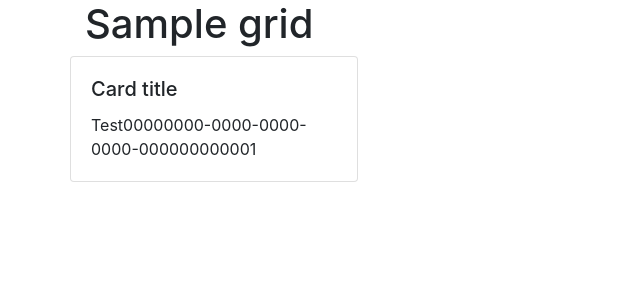
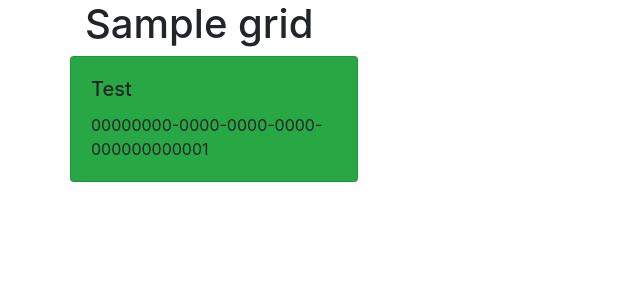
Before and after one commit to dmateos/okgrid, a Django app: page /grids/1 in a window 1280 px wide. Shown: the part 56-356 px from the top of the page, without its empty margins (0-640 px from the left). Run offline with Django 3.2, Linux system fonts and the light colour scheme; a user stored in the database is signed in; tables that the repository leaves empty hold one stand-in row (values such as "Sample post"); some libraries are stand-ins or nearby versions.

Commit message:
comments

```diff
--- a/grid/templates/grid/grid_detail.html
+++ b/grid/templates/grid/grid_detail.html
@@ -6,10 +6,10 @@
   <div class="row">
     {% for el in object.gridelement_set.all %}
       <div class=col-md4">
-        <div class="card" style="width: 18rem;">
+        <div class="card bg-success" style="width: 18rem;">
           <div class="card-body">
-            <h5 class="card-title">Card title</h5>
-            <p class="card-text">Test{{ el.uid }}</p>
+            <h5 class="card-title">Test</h5>
+            <p class="card-text">{{ el.uid }}</p>
           </div>
         </div>
       </div>
--- a/grid/views.py
+++ b/grid/views.py
@@ -16,6 +16,7 @@ class GridListView(LoginRequiredMixin, ListView):
     model = Grid
 
     def get_queryset(self):
+        # Limit the scope to the current user
         query = super().get_queryset()
         return query.filter(user=self.request.user)
 
@@ -24,5 +25,6 @@ class GridDetailView(LoginRequiredMixin, DetailView):
     model = Grid
 
     def get_queryset(self):
+        # Limit the scope to the current user
         query = super().get_queryset()
         return query.filter(user=self.request.user)
```
